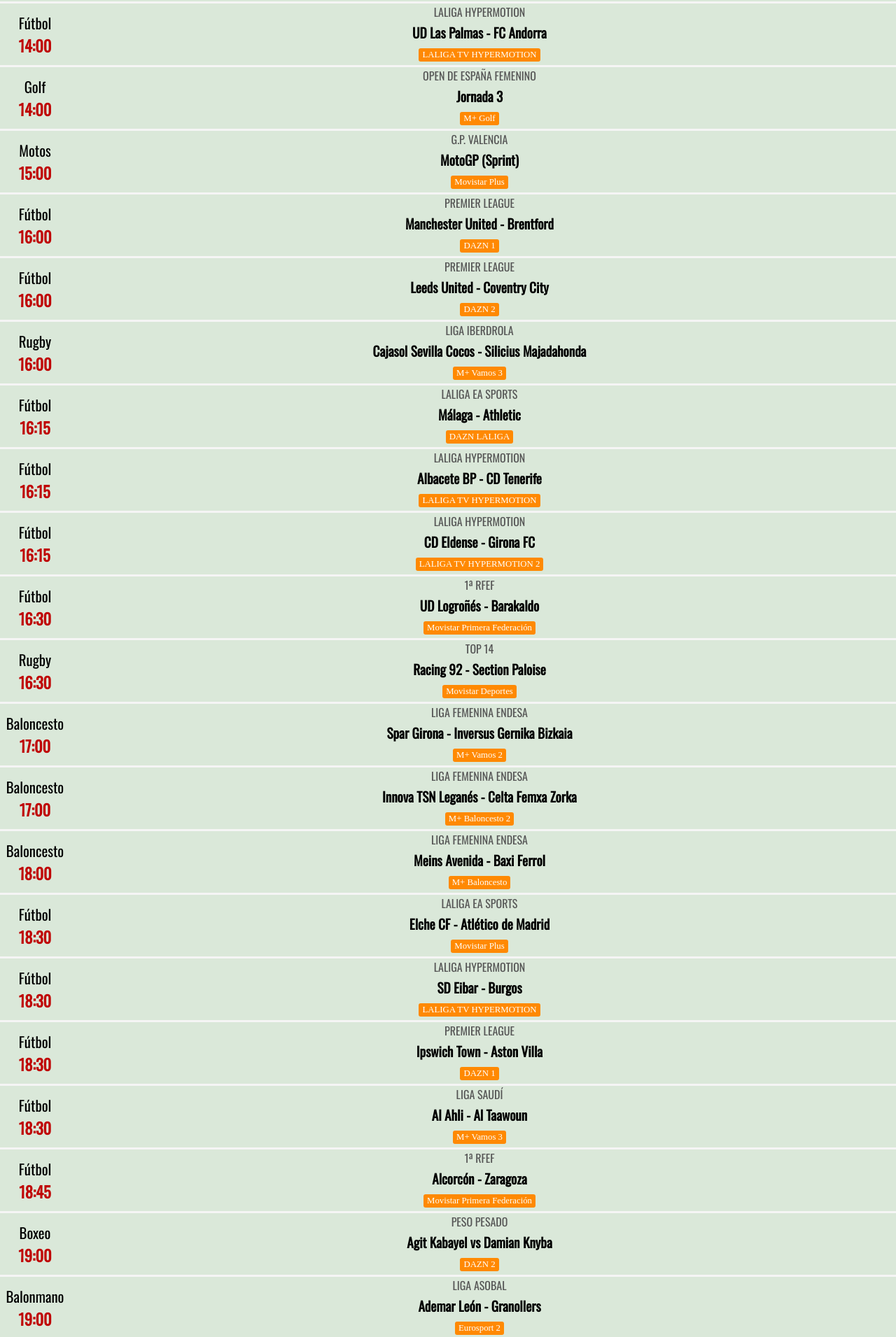
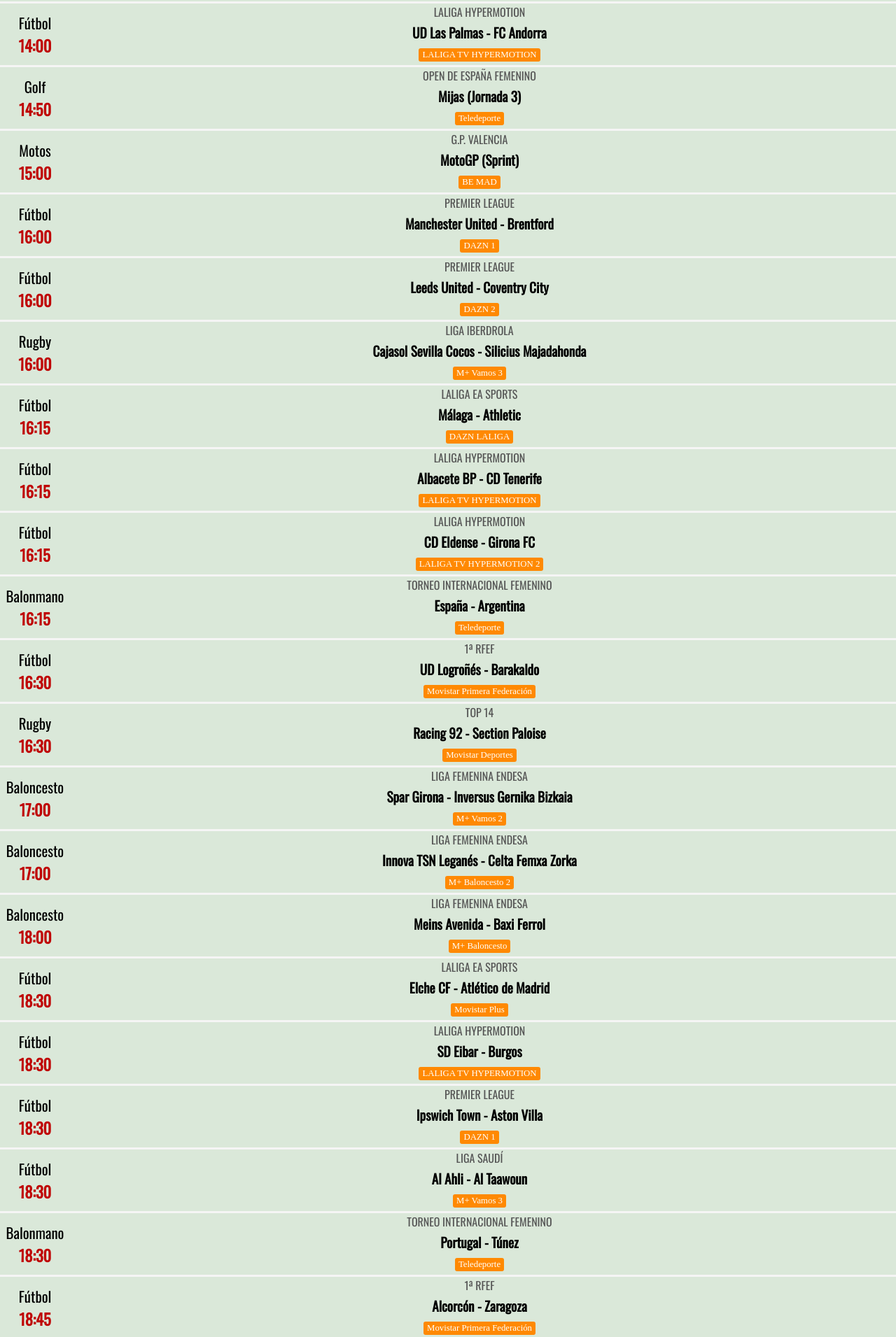
Before and after one commit to AtletaPower/Antonios, a plain HTML site: page calendario.html in a window 1280 px wide. Shown: the part 821-2732 px from the top of the page at 70% size. Drawn offline with nearby package versions, Linux system fonts and the light colour scheme.

Commit message:
actualizado desde Drive

```diff
--- a/calendario.html
+++ b/calendario.html
@@ -178,7 +178,7 @@ body {background-color: #f5f5f5;margin:0;}
 <div class="text">Balonmano</div>
 <div class="hora">20:45</div></div>
 <div class="right-area">
-<div class="event-name">TORNEO INTERNACIONAL DE ESPAÑA FEMENINO</div>
+<div class="event-name">TORNEO INTERNACIONAL FEMENINO</div>
 <div class="event-info">España - Portugal</div>
 <div class="canal">Teledeporte</div></div></div></a>
 <a href="acestream://9564bbcd75b67dfb2bd13f5f4d285cbba477a06f">
@@ -295,22 +295,22 @@ body {background-color: #f5f5f5;margin:0;}
 <div class="event-name">LALIGA HYPERMOTION</div>
 <div class="event-info">UD Las Palmas - FC Andorra</div>
 <div class="canal">LALIGA TV HYPERMOTION</div></div></div></a>
-<a href="acestream://342e270fda21e0fa6e0ee9d90a15933d04fbceed">
+<a href="acestream://914e19cdab72f66968f9280c863f7149ba7500f9">
 <div class="row"><div class="left-area">
 <div class="text">Golf</div>
-<div class="hora">14:00</div></div>
+<div class="hora">14:50</div></div>
 <div class="right-area">
 <div class="event-name">OPEN DE ESPAÑA FEMENINO</div>
-<div class="event-info">Jornada 3</div>
-<div class="canal">M+ Golf</div></div></div></a>
-<a href="acestream://fa931cbc87dc9d66fdd30a9644e054b403960056">
+<div class="event-info">Mijas (Jornada 3)</div>
+<div class="canal">Teledeporte</div></div></div></a>
+<a href="">
 <div class="row"><div class="left-area">
 <div class="text">Motos</div>
 <div class="hora">15:00</div></div>
 <div class="right-area">
 <div class="event-name">G.P. VALENCIA</div>
 <div class="event-info">MotoGP (Sprint)</div>
-<div class="canal">Movistar Plus</div></div></div></a>
+<div class="canal">BE MAD</div></div></div></a>
 <a href="acestream://50f2ea82589f0a513dd55ba9ca5e4310e4a8c2a2">
 <div class="row"><div class="left-area">
 <div class="text">Fútbol</div>
@@ -359,6 +359,14 @@ body {background-color: #f5f5f5;margin:0;}
 <div class="event-name">LALIGA HYPERMOTION</div>
 <div class="event-info">CD Eldense - Girona FC</div>
 <div class="canal">LALIGA TV HYPERMOTION 2</div></div></div></a>
+<a href="acestream://914e19cdab72f66968f9280c863f7149ba7500f9">
+<div class="row"><div class="left-area">
+<div class="text">Balonmano</div>
+<div class="hora">16:15</div></div>
+<div class="right-area">
+<div class="event-name">TORNEO INTERNACIONAL FEMENINO</div>
+<div class="event-info">España - Argentina</div>
+<div class="canal">Teledeporte</div></div></div></a>
 <a href="acestream://af565d3fa5193d629eaf01b4fe080b734170d14e">
 <div class="row"><div class="left-area">
 <div class="text">Fútbol</div>
@@ -431,6 +439,14 @@ body {background-color: #f5f5f5;margin:0;}
 <div class="event-name">LIGA SAUDÍ</div>
 <div class="event-info">Al Ahli - Al Taawoun</div>
 <div class="canal">M+ Vamos 3</div></div></div></a>
+<a href="acestream://914e19cdab72f66968f9280c863f7149ba7500f9">
+<div class="row"><div class="left-area">
+<div class="text">Balonmano</div>
+<div class="hora">18:30</div></div>
+<div class="right-area">
+<div class="event-name">TORNEO INTERNACIONAL FEMENINO</div>
+<div class="event-info">Portugal - Túnez</div>
+<div class="canal">Teledeporte</div></div></div></a>
 <a href="acestream://af565d3fa5193d629eaf01b4fe080b734170d14e">
 <div class="row"><div class="left-area">
 <div class="text">Fútbol</div>
@@ -487,14 +503,14 @@ body {background-color: #f5f5f5;margin:0;}
 <div class="event-name">COPA DEL MUNDO</div>
 <div class="event-info">Copper Mountain (Supergigante Masculino)</div>
 <div class="canal">Eurosport 1</div></div></div></a>
-<a href="acestream://9e89a4bc22e80b37056ff353d176e9bd9e9c98aa">
+<a href="acestream://914e19cdab72f66968f9280c863f7149ba7500f9">
 <div class="row"><div class="left-area">
 <div class="text">Baloncesto</div>
 <div class="hora">20:00</div></div>
 <div class="right-area">
 <div class="event-name">LIGA FEMENINA ENDESA</div>
 <div class="event-info">Azul Marino Mallorca - Durán Maquinaria Ensino</div>
-<div class="canal">M+ Baloncesto 2</div></div></div></a>
+<div class="canal">Teledeporte</div></div></div></a>
 <a href="">
 <div class="row"><div class="left-area">
 <div class="text">Fútbol</div>
@@ -561,14 +577,14 @@ body {background-color: #f5f5f5;margin:0;}
 <div class="event-name">SEVENS SERIES</div>
 <div class="event-info">Dubai</div>
 <div class="canal">M+ Deportes 4</div></div></div></a>
-<a href="acestream://fa931cbc87dc9d66fdd30a9644e054b403960056">
+<a href="">
 <div class="row"><div class="left-area">
 <div class="text">Motos</div>
 <div class="hora">11:00</div></div>
 <div class="right-area">
 <div class="event-name">G.P. VALENCIA</div>
 <div class="event-info">Moto3 (Ricardo Tormo)</div>
-<div class="canal">Movistar Plus</div></div></div></a>
+<div class="canal">Telecinco</div></div></div></a>
 <a href="acestream://f2e142e2e04e4ad568c4af770542ee5a9a2009da">
 <div class="row"><div class="left-area">
 <div class="text">Vela</div>
@@ -585,14 +601,14 @@ body {background-color: #f5f5f5;margin:0;}
 <div class="event-name">1ª RFEF</div>
 <div class="event-info">Racing Ferrol - Mérida</div>
 <div class="canal">Movistar Primera Federación</div></div></div></a>
-<a href="acestream://fa931cbc87dc9d66fdd30a9644e054b403960056">
+<a href="">
 <div class="row"><div class="left-area">
 <div class="text">Motos</div>
 <div class="hora">12:15</div></div>
 <div class="right-area">
 <div class="event-name">G.P. VALENCIA</div>
 <div class="event-info">Moto2 (Ricardo Tormo)</div>
-<div class="canal">Movistar Plus</div></div></div></a>
+<div class="canal">Telecinco</div></div></div></a>
 <a href="acestream://fd6f47cbcc14f4c00d17f41e110c5eead7a7dea1">
 <div class="row"><div class="left-area">
 <div class="text">Baloncesto</div>
@@ -625,6 +641,14 @@ body {background-color: #f5f5f5;margin:0;}
 <div class="event-name">PREMIER LEAGUE</div>
 <div class="event-info">Everton - Liverpool</div>
 <div class="canal">DAZN 1</div></div></div></a>
+<a href="acestream://914e19cdab72f66968f9280c863f7149ba7500f9">
+<div class="row"><div class="left-area">
+<div class="text">Balonmano</div>
+<div class="hora">13:30</div></div>
+<div class="right-area">
+<div class="event-name">TORNEO INTERNACIONAL FEMENINO</div>
+<div class="event-info">España - Túnez</div>
+<div class="canal">Teledeporte</div></div></div></a>
 <a href="acestream://e8b742b2d33a53f7c3c190e0cdbdcc8904eb3607">
 <div class="row"><div class="left-area">
 <div class="text">Fútbol</div>
@@ -641,14 +665,14 @@ body {background-color: #f5f5f5;margin:0;}
 <div class="event-name">LALIGA HYPERMOTION</div>
 <div class="event-info">Granada CF - Ceuta FC</div>
 <div class="canal">LALIGA TV HYPERMOTION</div></div></div></a>
-<a href="acestream://fa931cbc87dc9d66fdd30a9644e054b403960056">
+<a href="">
 <div class="row"><div class="left-area">
 <div class="text">Motos</div>
 <div class="hora">14:00</div></div>
 <div class="right-area">
 <div class="event-name">G.P. VALENCIA</div>
 <div class="event-info">MotoGP (Ricardo Tormo)</div>
-<div class="canal">Movistar Plus</div></div></div></a>
+<div class="canal">Telecinco</div></div></div></a>
 <a href="acestream://342e270fda21e0fa6e0ee9d90a15933d04fbceed">
 <div class="row"><div class="left-area">
 <div class="text">Golf</div>
@@ -769,14 +793,14 @@ body {background-color: #f5f5f5;margin:0;}
 <div class="event-name">COPA DEL MUNDO</div>
 <div class="event-info">Copper Mountain (Eslalon gigante masculino)</div>
 <div class="canal">Eurosport 1</div></div></div></a>
-<a href="acestream://ae62797916ae7f033e36acf1b1e0bc18d8b8265b">
+<a href="acestream://914e19cdab72f66968f9280c863f7149ba7500f9">
 <div class="row"><div class="left-area">
 <div class="text">Baloncesto</div>
 <div class="hora">18:00</div></div>
 <div class="right-area">
 <div class="event-name">CLASIFICACIÓN MUNDIAL</div>
 <div class="event-info">España - Grecia</div>
-<div class="canal">M+ Vamos 2</div></div></div></a>
+<div class="canal">Teledeporte</div></div></div></a>
 <a href="">
 <div class="row"><div class="left-area">
 <div class="text">Baloncesto</div>
```
